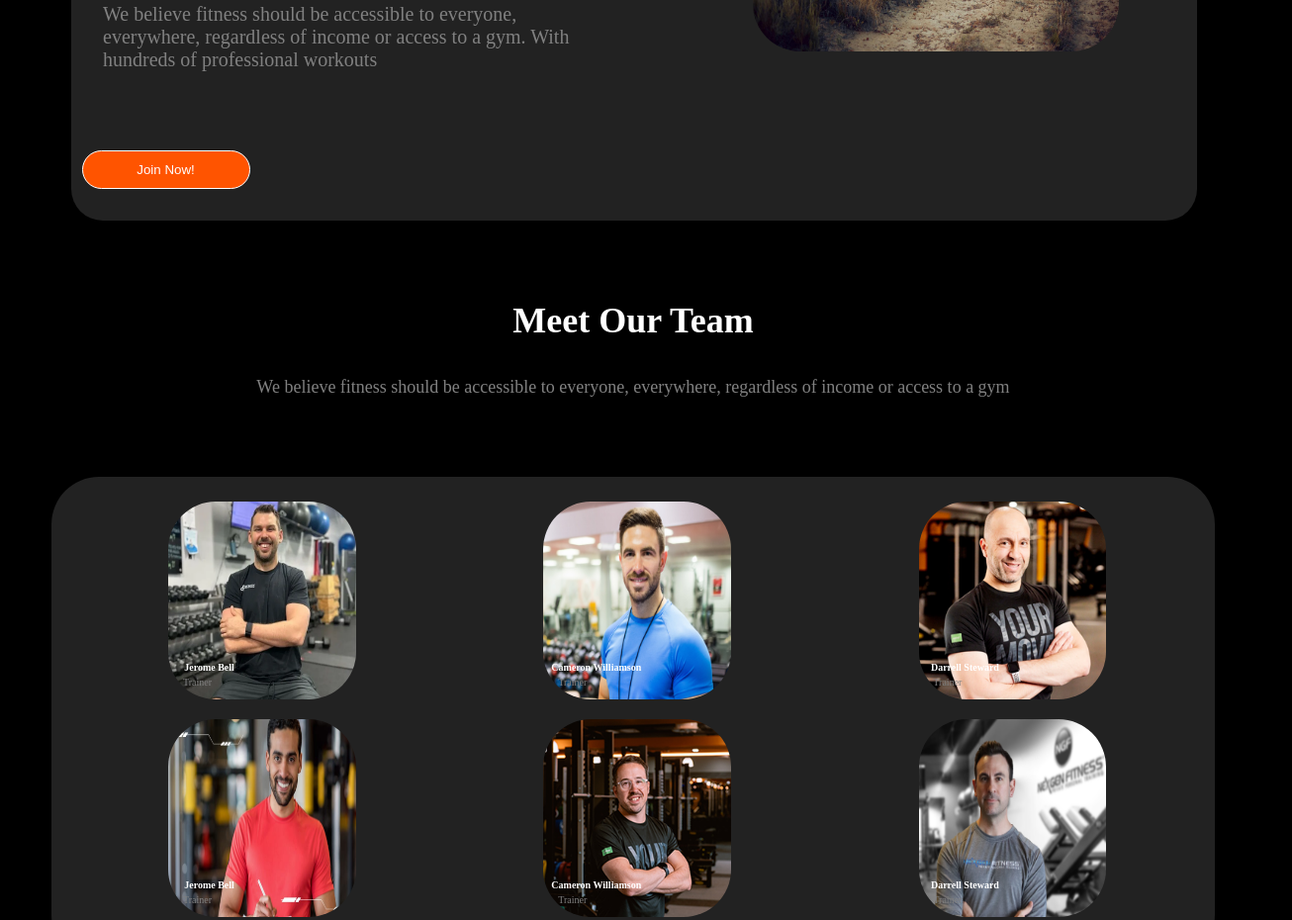
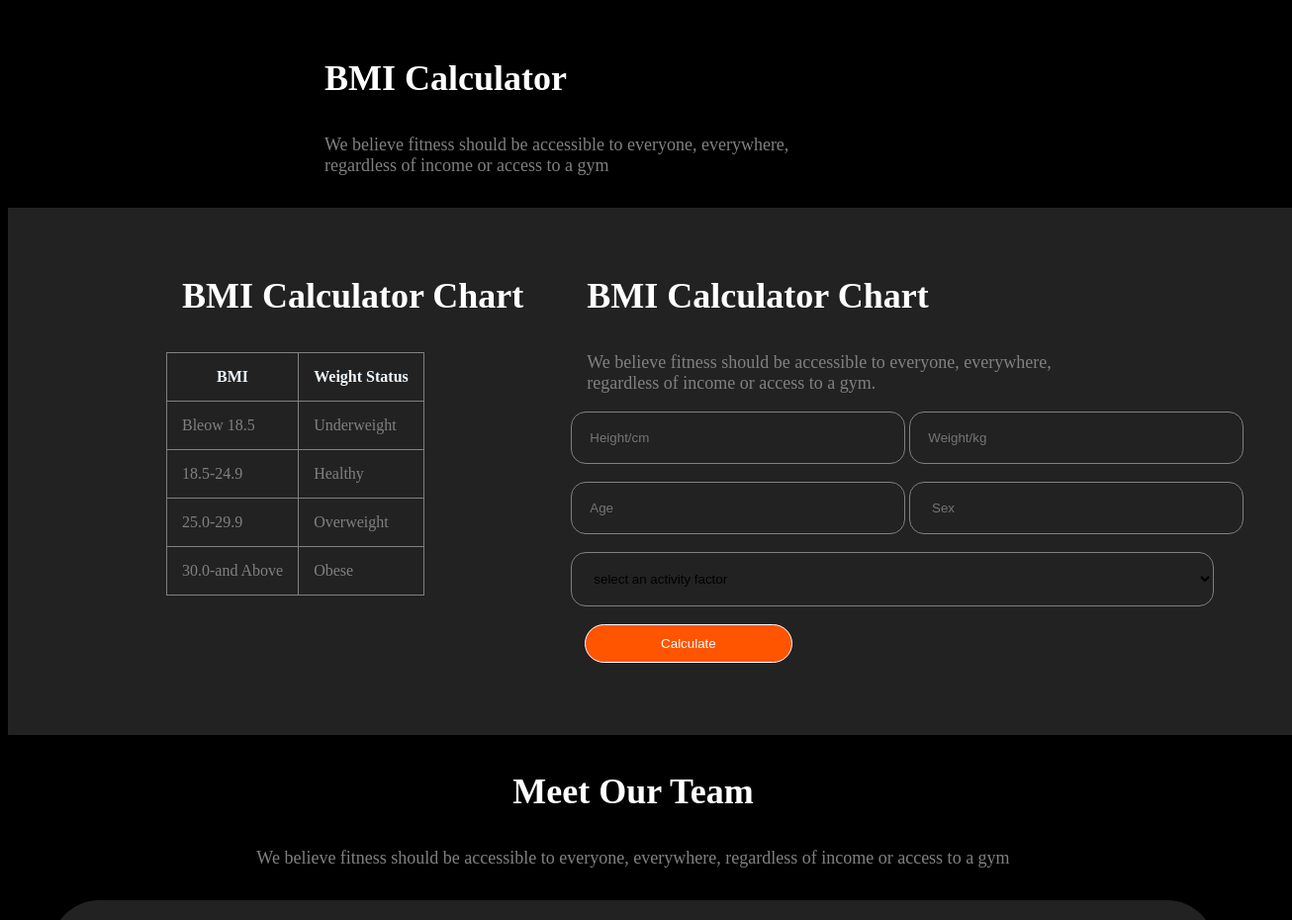
Before and after one commit to TinniEra/Assignment--2, a plain HTML site: page test.html in a window 1280 px wide. Shown: the part 1672-2602 px from the top of the page at 99% size, 1306 px wide, since content can reach past the window. Drawn offline with Linux system fonts and the light colour scheme; a web font is replaced by a local one.

Commit message:
Fourth commit

```diff
--- a/style.css
+++ b/style.css
@@ -1,12 +1,30 @@
-  body{
+
+@import url('https://fonts.googleapis.com/css2?family=Dancing+Script:wght@400..700&display=swap');
+
+
+
+
+
+
+ body{
       background-color: black;
   }
 
 .container{
      width: 90%;
-     margin: 5rem auto;
+     margin: 2rem auto;
 
 }
+
+
+.dancing-script  {
+  font-family: "Dancing Script", cursive;
+  font-optical-sizing: auto;
+  font-weight: 400 ;
+  font-style: normal;
+}
+
+
 
  .color  {
      color:rgb(255,84,0);
@@ -71,8 +89,9 @@
      font-size: 4rem;
      color:  white;
  }
+
  .text-content p{
-     color: lightslategray;
+     color:  gray ;
      text-align: left;
      padding-right: 20px;
  }
@@ -183,13 +202,79 @@
 
    font-size:  20px;
    margin-left: 2rem;
-   margin-bottom:  5rem;
+
 
 
 
   text-align: left;
 
   }
+ /*----Bmi calculation*/
+      .bmi-calculation{
+         background-color: #222;
+        display: flex;
+        gap: 3rem;
+         padding: 2rem 0;
+        padding-left:  10rem;
+
+    }
+ table,th,td{
+   border: 1px,solid gray;
+   border-collapse: collapse;
+ }
+ th,td{
+   padding: 15px;
+ }
+ th{
+   text-align: center;
+    color: aliceblue;
+ }
+ td{
+   color:  gray;
+ }
+ .center{
+   text-align: left;
+   padding-left: 1rem;
+ }
+ .centerr{
+   text-align: left;
+   padding-left:20rem;
+ }
+ form input{
+  width: 300px;
+  padding: 18px;
+  border-radius:15px;
+  border: none;
+  border: 1px solid gray;
+  background-color: #222;
+ }
+ .select-1{
+    width:   650px  ;
+    padding: 18px;
+    border-radius:15px;
+    border: none;
+    border: 1px solid gray;
+    background-color: #222;
+
+
+
+
+
+}
+  .btnnn-primary{
+  width: 210px;
+  padding:  0.7rem 1.2rem;
+  border: 1px solid;
+  color: white;
+  background-color: rgb(255,84,0);
+  border-radius: 2rem;
+  margin-left:2%;
+  margin-bottom: 6%;
+
+ }
+
+
+
  /*---team---*/
  .meet-our-team {
 
--- a/test.html
+++ b/test.html
@@ -5,6 +5,9 @@
     <meta name="viewport" content="width=device-width, initial-scale=1.0">
     <title>  Fitness</title>
      <link rel="stylesheet" href="./style.css">
+     <link href="https://fonts.cdnfonts.com/css/miama" rel="stylesheet">
+
+
 </head>
 <body>
     <!--navbar-->
@@ -22,7 +25,7 @@
     </nav>
     <section class="container explore-your-fitness">
         <div class="text-content">
-            <h1  >Get body in   shape & stay
+            <h1   >Get body in <span class="dancing-script">shape</span>    & stay
                 healthy</h1 >
                 <p>A huge selection of health and fitness content, healthy recipes
                     and transformation stories to help you get fit and stay fit</p>
@@ -87,6 +90,72 @@
             <img src="images/run.jpg" alt=""/>
         </div>
     </section>
+
+        <h3 class="centerr">BMI Calculator</h3>
+        <p class="centerr">We believe fitness should be accessible to everyone, everywhere,<br> regardless of income or
+            access to a gym</p>
+            <section class="container bmi-calculation"  >
+                <div  >
+                    <h3 class="center ">BMI Calculator Chart</h3>
+                    <table  >
+                        <tr>
+                            <th>BMI</th>
+                            <th>Weight Status</th>
+                        </tr>
+                        <tr>
+                            <td>
+                                Bleow 18.5
+                            </td>
+                            <td>Underweight</td>
+                        </tr>
+                        <tr>
+                            <td>18.5-24.9 </td>
+                            <td>Healthy</td>
+                        </tr>
+                        <tr>
+                            <td>25.0-29.9</td>
+                            <td>Overweight</td>
+                        </tr>
+                        <tr>
+                            <td>30.0-and Above</td>
+                            <td>Obese</td>
+                        </tr>
+                    </table>
+                </div>
+                <div  >
+                    <h3 class="center ">BMI Calculator Chart</h3>
+                      <p class="center">We believe fitness should be accessible  to everyone, everywhere,<br> regardless of
+                    income or access to a gym.</p>
+                    <form>
+
+                        <input type="text" placeholder="Height/cm" name="" id="">
+                        <input type="text" placeholder="Weight/kg" name="" id="">
+                        <br>
+                        <br>
+                        <input type="text" placeholder="Age" name="" id="">
+                        <input type="text" placeholder=" Sex" name="" id="">
+                        <br>
+                        <br>
+                        <select class="select-1">
+                            <option value="">select an activity factor</option>
+                            <option value="pushups">pushups</option>
+                            <option value="yoga">yoga</option>
+                        </select>
+                          <br>
+                         <br>
+
+                         <button class="btnnn-primary">Calculate</button>
+
+
+
+                    </form>
+
+                </div>
+
+
+
+            </section>
+
    <!--Meet our team-->
    <h3>Meet Our Team</h3>
     <p>We believe fitness should be accessible to everyone, everywhere, regardless of income or
```
Also changed, not shown: index.html (+1 -0 lines).
